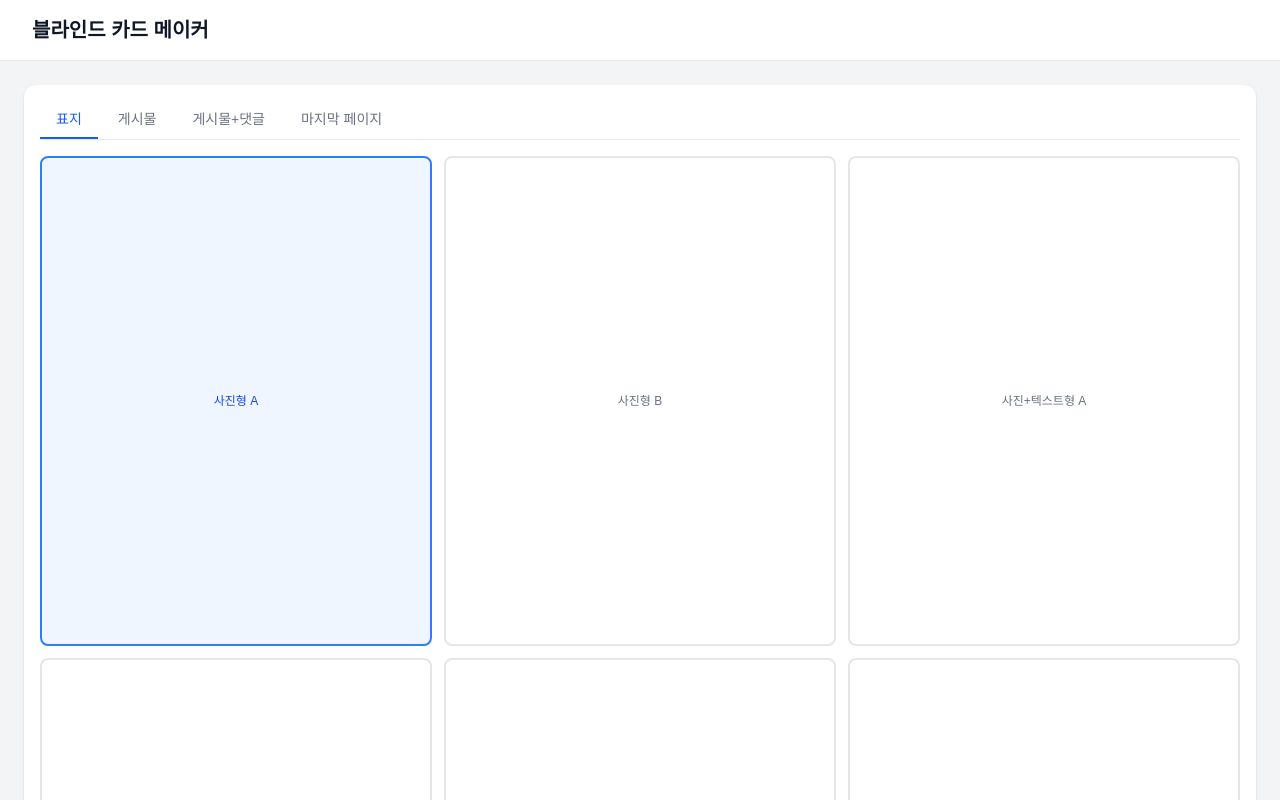
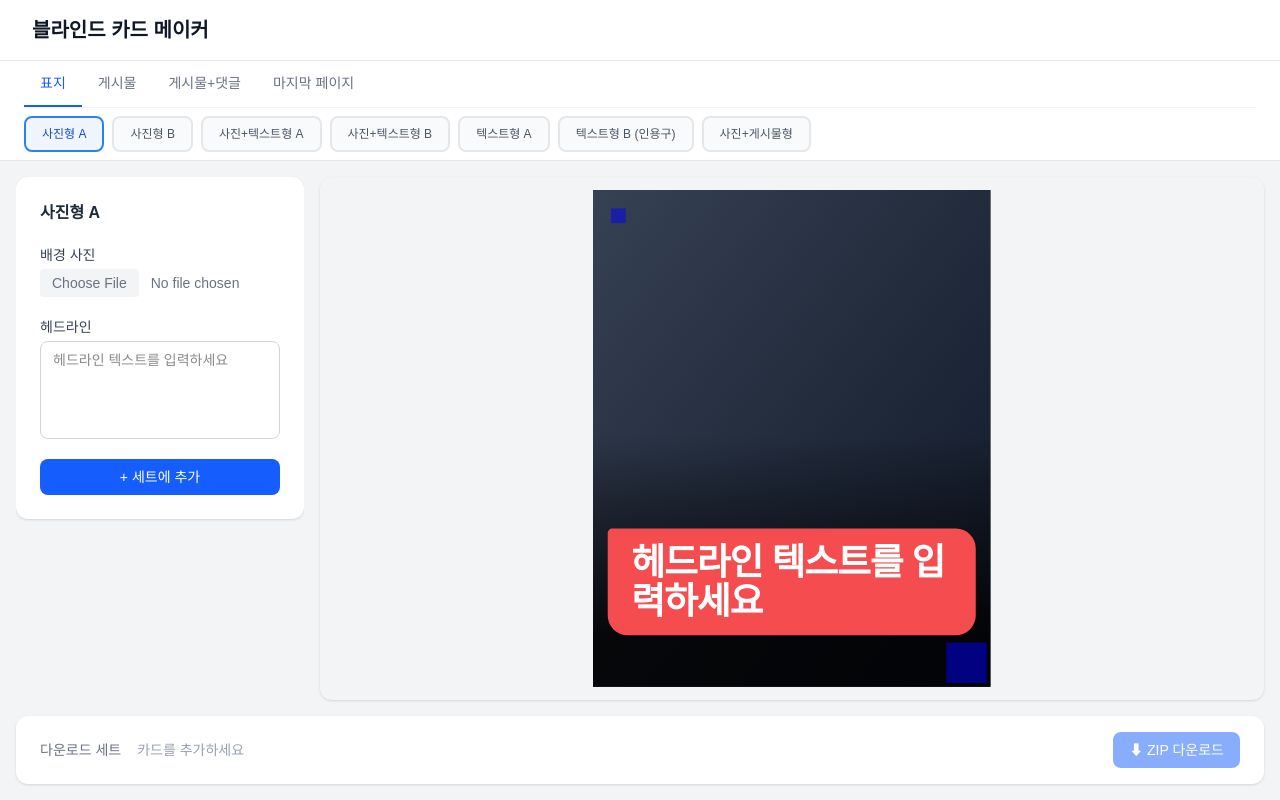
Before and after one commit to deanjobs-design/blind-insta-card-maker, a Next.js app: page / in a window 1280 px wide. Shown: the top 800 px of the page. Built offline with nearby package versions, Linux system fonts and the light colour scheme; a web font is replaced by a local one.

Commit message:
fix: layout overflow and card preview scaling with correct transformOrigin

```diff
--- a/app/page.tsx
+++ b/app/page.tsx
@@ -66,19 +66,22 @@ export default function Home() {
   }, [cardSet])
 
   return (
-    <main className="min-h-screen bg-gray-100">
-      <header className="bg-white border-b border-gray-200 px-8 py-4">
+    <main className="flex flex-col bg-gray-100 overflow-hidden" style={{ height: '100dvh' }}>
+      {/* Header */}
+      <header className="bg-white border-b border-gray-200 px-8 py-4 flex-shrink-0">
         <h1 className="text-xl font-bold text-gray-900">블라인드 카드 메이커</h1>
       </header>
 
-      <div className="flex flex-col gap-4 p-6 max-w-7xl mx-auto" style={{ height: 'calc(100vh - 64px)' }}>
+      {/* Template selector — compact horizontal strip, never grows */}
       <TemplateSelector
         selectedId={selectedTemplate?.id ?? ''}
         onSelect={handleTemplateSelect}
       />
 
-        <div className="flex gap-4 flex-1 min-h-0">
-          <div className="w-80 flex-shrink-0 overflow-y-auto">
+      {/* Editor — takes all remaining space */}
+      <div className="flex gap-4 flex-1 min-h-0 p-4">
+        {/* Input form */}
+        <div className="w-72 flex-shrink-0 min-h-0 overflow-y-auto">
           <InputPanel
             template={selectedTemplate}
             values={fieldValues}
@@ -87,7 +90,8 @@ export default function Home() {
           />
         </div>
 
-          <div className="flex-1">
+        {/* Card preview */}
+        <div className="flex-1 min-h-0 min-w-0">
           <PreviewPanel
             templateId={selectedTemplate?.id ?? null}
             values={fieldValues}
@@ -95,6 +99,8 @@ export default function Home() {
         </div>
       </div>
 
+      {/* Download bar */}
+      <div className="flex-shrink-0 px-4 pb-4">
         <DownloadBar
           cards={cardSet}
           onRemove={handleRemoveFromSet}
--- a/components/Editor/PreviewPanel.tsx
+++ b/components/Editor/PreviewPanel.tsx
@@ -38,15 +38,22 @@ export function PreviewPanel({ templateId, values }: Props) {
     )
   }
 
+  const scaledH = CARD_H * scale
+  const scaledW = CARD_W * scale
+
   return (
-    <div ref={containerRef} className="bg-gray-100 rounded-xl shadow-sm flex items-center justify-center overflow-hidden h-full">
+    <div ref={containerRef} className="bg-gray-100 rounded-xl shadow-sm overflow-hidden h-full flex items-center justify-center">
+      {/* Wrapper sized to the scaled card so centering works correctly */}
+      <div style={{ width: scaledW, height: scaledH, flexShrink: 0, position: 'relative' }}>
         <div
           style={{
             transform: `scale(${scale})`,
-          transformOrigin: 'top center',
+            transformOrigin: 'top left',
             width: CARD_W,
             height: CARD_H,
-          flexShrink: 0,
+            position: 'absolute',
+            top: 0,
+            left: 0,
           }}
         >
           <div data-card-preview="true">
@@ -54,5 +61,6 @@ export function PreviewPanel({ templateId, values }: Props) {
           </div>
         </div>
       </div>
+    </div>
   )
 }
--- a/components/Editor/TemplateSelector.tsx
+++ b/components/Editor/TemplateSelector.tsx
@@ -1,6 +1,5 @@
 'use client'
 import { useState } from 'react'
-import { Tabs } from '@/components/ui/Tabs'
 import { getSectionTemplates } from '@/lib/templateConfig'
 import { TemplateConfig } from '@/lib/types'
 
@@ -21,21 +20,34 @@ export function TemplateSelector({ selectedId, onSelect }: Props) {
   const templates = getSectionTemplates(activeSection as TemplateConfig['section'])
 
   return (
-    <div className="bg-white rounded-xl shadow-sm p-4">
-      <Tabs
-        tabs={SECTION_TABS.map(t => ({ id: t.id, label: t.label }))}
-        activeTab={activeSection}
-        onChange={setActiveSection}
-      />
-      <div className="grid grid-cols-3 gap-3 mt-4">
+    <div className="bg-white border-b border-gray-200 px-6 py-0 flex-shrink-0">
+      {/* Section tabs */}
+      <div className="flex gap-0 border-b border-gray-100">
+        {SECTION_TABS.map(tab => (
+          <button
+            key={tab.id}
+            onClick={() => setActiveSection(tab.id)}
+            className={`px-4 py-3 text-sm font-medium border-b-2 transition-colors whitespace-nowrap ${
+              activeSection === tab.id
+                ? 'border-blue-600 text-blue-600'
+                : 'border-transparent text-gray-500 hover:text-gray-700'
+            }`}
+          >
+            {tab.label}
+          </button>
+        ))}
+      </div>
+
+      {/* Template chips — horizontal scroll */}
+      <div className="flex gap-2 py-2 overflow-x-auto" style={{ scrollbarWidth: 'none' }}>
         {templates.map(t => (
           <button
             key={t.id}
             onClick={() => onSelect(t)}
-            className={`aspect-[4/5] rounded-lg border-2 transition-all text-xs font-medium flex items-center justify-center ${
+            className={`flex-shrink-0 px-4 py-2 rounded-lg border-2 text-xs font-medium transition-all whitespace-nowrap ${
               selectedId === t.id
                 ? 'border-blue-500 bg-blue-50 text-blue-700'
-                : 'border-gray-200 hover:border-gray-300 text-gray-500'
+                : 'border-gray-200 bg-gray-50 hover:border-gray-300 text-gray-600'
             }`}
           >
             {t.name}
```
Also changed, not shown: .claude/launch.json (added). Lines whose indentation alone changed are shown as unchanged.
